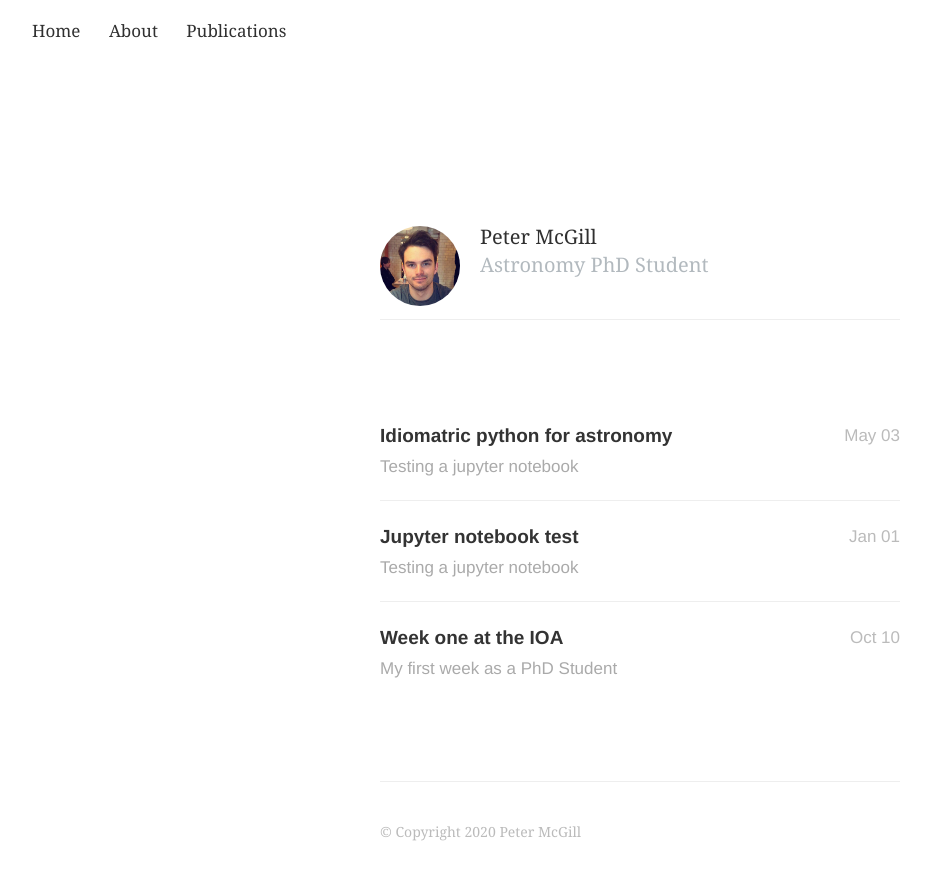
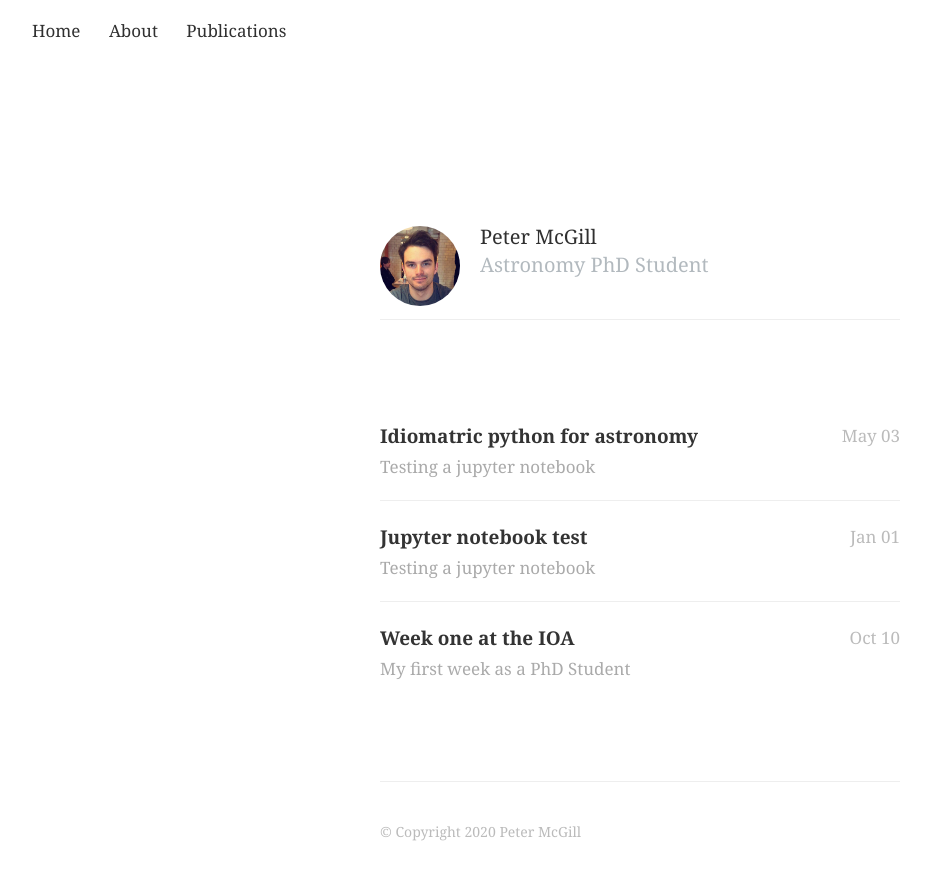
Before and after one commit to astrophpeter/astrophpeter.github.io, a Jekyll site: the page built from index.html, in a window 1280 px wide. Shown: the top 880 px of the page, without its empty margins (0-931 px from the left). Built offline with Jekyll 4.4.1, drawn with Linux system fonts in a browser that asks for light colours; nearby versions of some CDN libraries; the list of posts is cut into pages by our own code.

Commit message:
Update style.css

```diff
--- a/assets/css/style.css
+++ b/assets/css/style.css
@@ -289,7 +289,7 @@ em, i { font-style: italic; }
 }
 
 #post-list h2 {
-	font: normal 17px/1.5em "Helvetica Neue",Helvetica,Arial,sans-serif;
+	font: normal 17px/1.5em Georgia, serif; /*"Helvetica Neue",Helvetica,Arial,sans-serif;*/
 	color: #aaa;
 	max-width: 400px;
 	margin-top: 2px;
@@ -396,8 +396,8 @@ img {
 }
 
 img[src*="#badge"] {
-	width: 25%;
-	max-width: 25%;
+	/*width: 25%;
+	max-width: 25%;*/
 	border-radius: 3px;
 }
 
@@ -433,14 +433,14 @@ Post List
 #post-list a {
 	color: #333;
 	display: block;
-	font: bold 19px/1.7 "Helvetica Neue",helvetica,Arial,sans-serif;
+	font: bold 19px/1.7 Georgia, serif; /*"Helvetica Neue",helvetica,Arial,sans-serif;*/
 }
 
 #post-list .dates {
 	float: right;
 	position: relative;
 	top: 1px;
-	font: 300 17px/1.8 "Helvetica Neue",helvetica,Arial,sans-serif;
+	font: 300 17px/1.8 Georgia, serif; /*"Helvetica Neue",helvetica,Arial,sans-serif;*/
 	color: #bbb;
 }
 
```
